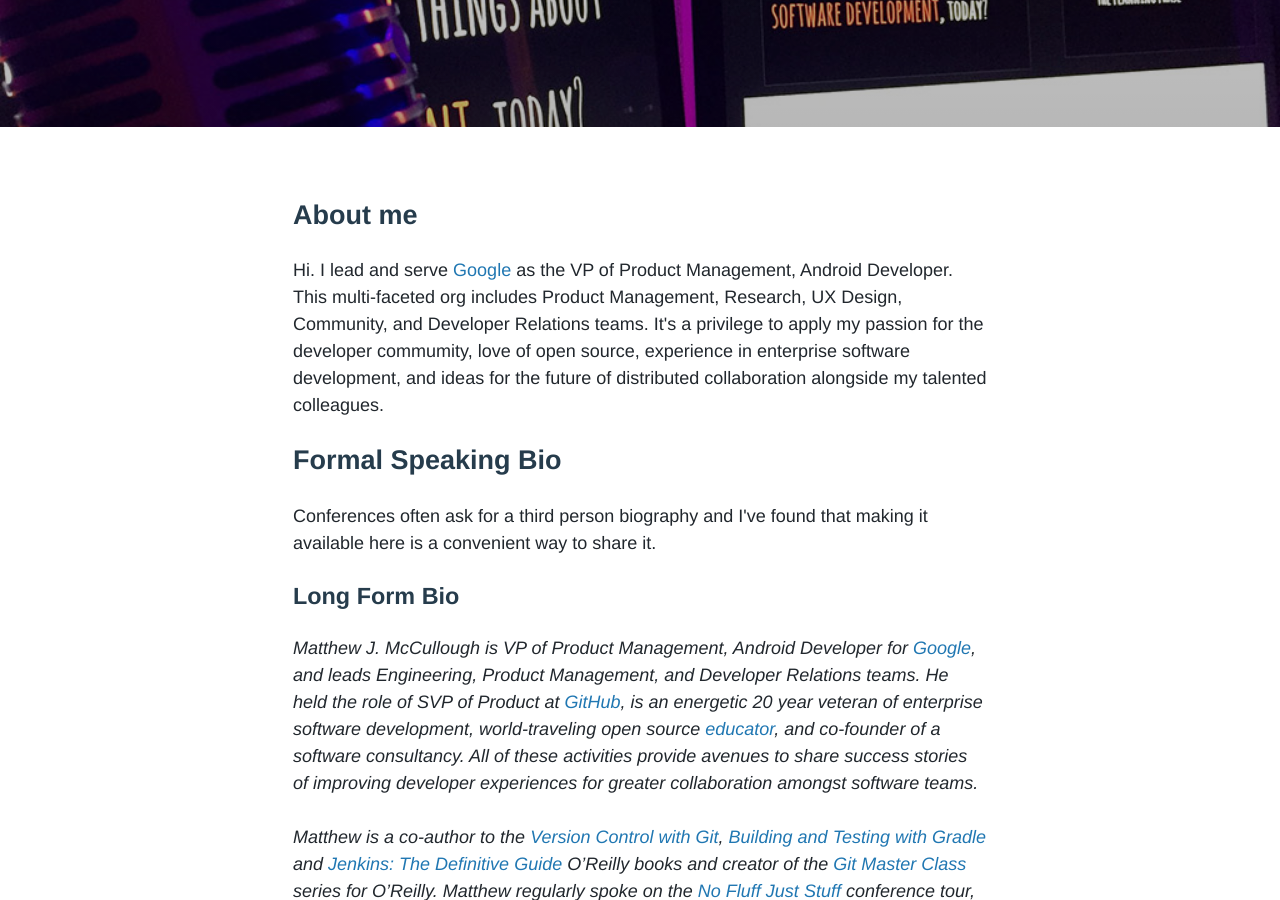
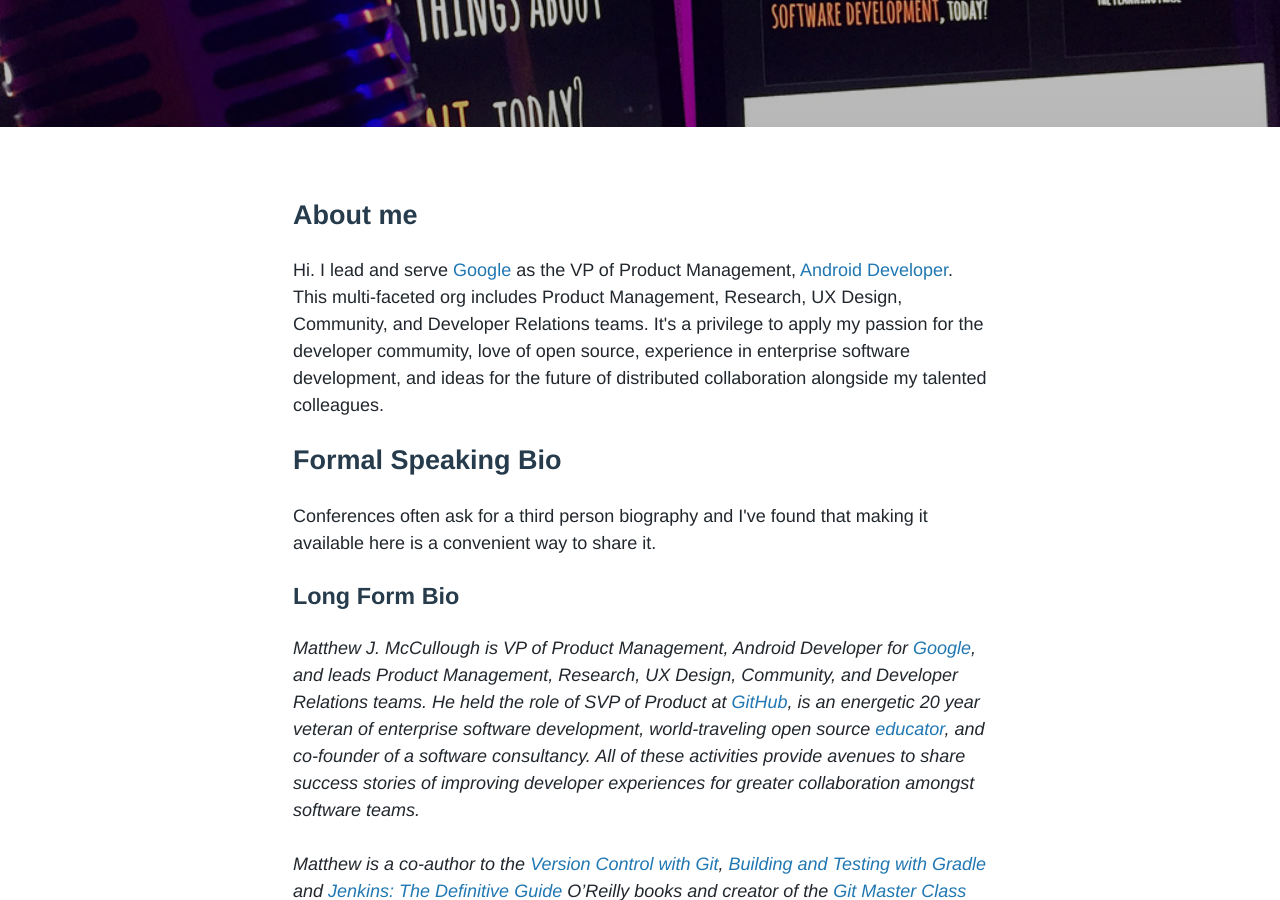
Before and after one commit to matthewmccullough/matthewmccullough.github.io, a Jekyll site: the page built from about/index.html, in a window 1280 px wide and 900 px high, scrolled down 263 px. Built offline with Jekyll 4.4.1, drawn with Linux system fonts in a browser that asks for light colours; comment, search, counter and statistics services are not loaded.

Commit message:
Tune role responsibility wording

```diff
--- a/about/index.html
+++ b/about/index.html
@@ -13,14 +13,14 @@
     <section>
       <h2>About me</h2>
       <p>
-        Hi. I lead and serve <a href="https://google.com/">Google</a> as the VP of Product Management, <a href="https://developer.android.com/"></a>Android Developer</a>. This multi-faceted org includes Product Management, Research, UX Design, Community, and Developer Relations teams. It's a privilege to apply my passion for the developer commumity, love of open source, experience in enterprise software development, and ideas for the future of distributed collaboration alongside my talented colleagues.
+        Hi. I lead and serve <a href="https://google.com/">Google</a> as the VP of Product Management, <a href="https://developer.android.com/">Android Developer</a>. This multi-faceted org includes Product Management, Research, UX Design, Community, and Developer Relations teams. It's a privilege to apply my passion for the developer commumity, love of open source, experience in enterprise software development, and ideas for the future of distributed collaboration alongside my talented colleagues.
       </p>
 
       <h2>Formal Speaking Bio</h2>
       <p>Conferences often ask for a third person biography and I've found that making it available here is a convenient way to share it.</p>
 
       <h3>Long Form Bio</h3>
-      <p><em>Matthew J. McCullough is VP of Product Management, Android Developer for <a href="https://google.com">Google</a>, and leads Engineering, Product Management, and Developer Relations teams. He held the role of SVP of Product at <a href="https://github.com/about">GitHub</a>, is an energetic 20 year veteran of enterprise software development, world-traveling open source <a href="http://presentationpatterns.com/">educator</a>, and co-founder of a software consultancy. All of these activities provide avenues to share success stories of improving developer experiences for greater collaboration amongst software teams.</em><p>
+      <p><em>Matthew J. McCullough is VP of Product Management, Android Developer for <a href="https://google.com">Google</a>, and leads Product Management, Research, UX Design, Community, and Developer Relations teams. He held the role of SVP of Product at <a href="https://github.com/about">GitHub</a>, is an energetic 20 year veteran of enterprise software development, world-traveling open source <a href="http://presentationpatterns.com/">educator</a>, and co-founder of a software consultancy. All of these activities provide avenues to share success stories of improving developer experiences for greater collaboration amongst software teams.</em><p>
 
       <p><em>Matthew is a co-author to the <a href="http://bit.ly/ogitbook">Version Control with Git</a>, <a href="http://shop.oreilly.com/product/0636920019909.do">Building and Testing with Gradle</a> and <a href="http://shop.oreilly.com/product/0636920010326.do">Jenkins: The Definitive Guide</a> O’Reilly books and creator of the <a href="http://bit.ly/ogitvid">Git Master Class</a> series for O’Reilly. Matthew regularly spoke on the <a href="http://nofluffjuststuff.com">No Fluff Just Stuff</a> conference tour, is the author of the <a href="http://bit.ly/gitrefcard">DZone Git RefCard</a>, and was founder and a past President of the <a href="https://www.meetup.com/DOSUG1/">Denver Open Source Users Group</a>.</em></p>
 
```
